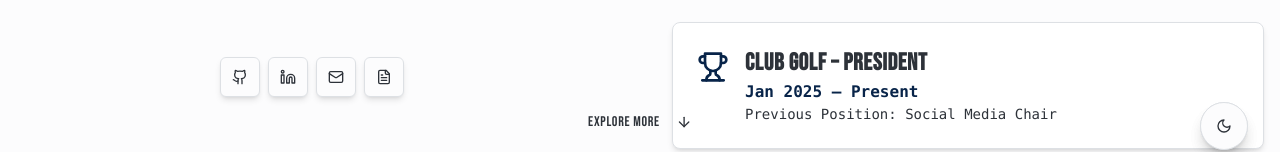
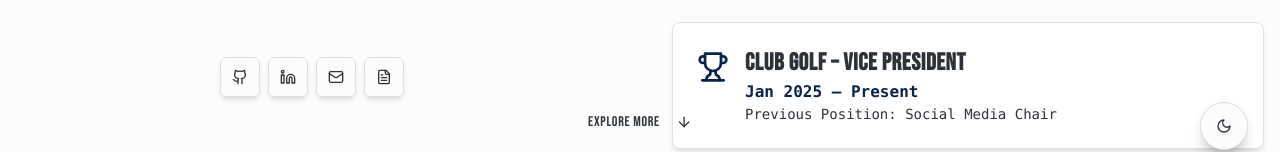
Before and after one commit to nishadw/website, a Next.js app: page / in a window 1280 px wide. Shown: the part 618-770 px from the top of the page. Built offline with nearby package versions, Linux system fonts and the light colour scheme.

Commit message:
minor fixes

```diff
--- a/components/hero.tsx
+++ b/components/hero.tsx
@@ -190,7 +190,7 @@ export function Hero() {
                   <div className="flex items-start gap-4">
                     <Trophy className="h-8 w-8 text-primary mt-1" />
                     <div>
-                      <CardTitle className="text-2xl font-heading tracking-wide"><ScrambledText text="Club Golf – President" options={bioOptions} startCondition={isVisible} /></CardTitle>
+                      <CardTitle className="text-2xl font-heading tracking-wide"><ScrambledText text="Club Golf – Vice President" options={bioOptions} startCondition={isVisible} /></CardTitle>
                       <p className="font-semibold text-primary"><ScrambledText text="Jan 2025 – Present" options={bioOptions} startCondition={isVisible} /></p>
                       <p className="text-sm text-muted-foreground"><ScrambledText text="Previous Position: Social Media Chair" options={bioOptions} startCondition={isVisible} /></p>
                     </div>
```
